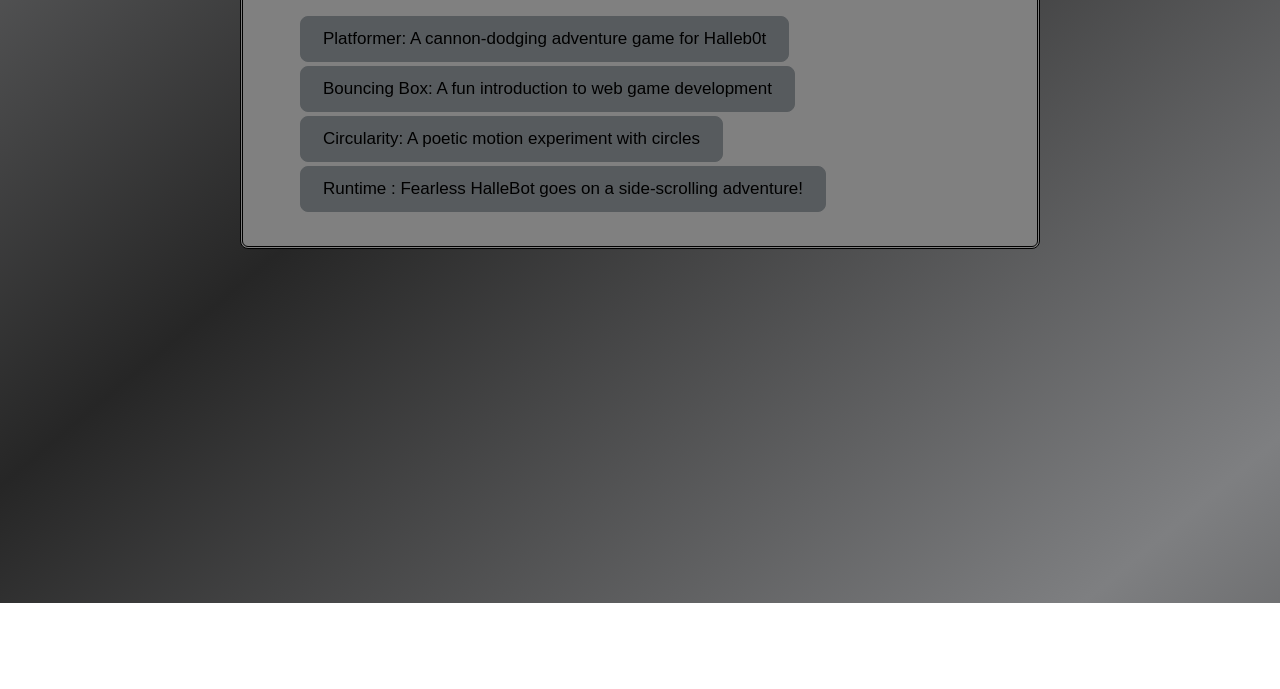
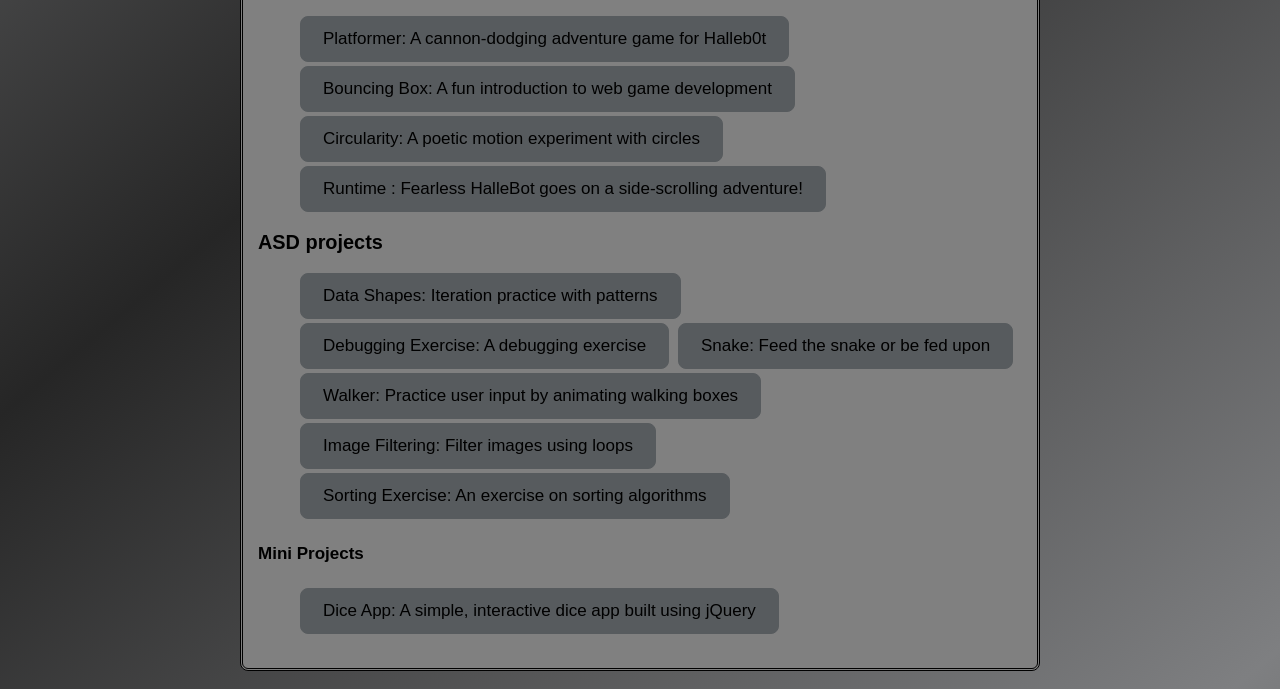
Before and after one commit to aldana48509/aldana48509.github.io, a plain HTML site: page portfolio.html in a window 1280 px wide. Shown: the part 197-886 px from the top of the page. Before the commit the page ends 800 px from the top, so only its background shows below. Drawn offline with Linux system fonts and the light colour scheme.

Commit message:
asd project

```diff
--- a/portfolio.html
+++ b/portfolio.html
@@ -38,7 +38,32 @@
               <a href="fsd-projects/runtime/">Runtime : Fearless HalleBot goes on a side-scrolling adventure!</a>
             </li>
           <!-- ASD projects will go here -->
-
+          </ul>
+          <h3>ASD projects</h3>
+          <ul id = "portfolio">
+            <li class= "nav-li">
+              <a href="asd-projects/data-shapes"> Data Shapes: Iteration practice with patterns</a>
+            </li>
+            <li class = "nav-li">
+              <a href="asd-projects/debugging-exercise"> Debugging Exercise: A debugging exercise</a>
+            </li>
+            <li class = "nav-li">
+              <a href="asd-projects/snake">Snake: Feed the snake or be fed upon</a>
+            </li>
+            <li class = "nav-li">
+              <a href="asd-projects/walker">Walker: Practice user input by animating walking boxes</a>
+            </li>
+            <li class = "nav-li">
+              <a href="asd-projects/image-filtering">Image Filtering: Filter images using loops</a>
+            </li>
+            <li class = "nav-li"><a href="asd-projects/sorting">Sorting Exercise: An exercise on sorting algorithms</a>
+            </li>
+          </ul>
+          <h4>Mini Projects</h4>
+          <ul id ="portfolio">
+            <li class = "nav-li">
+              <a href="asd-projects/dice-app"> Dice App: A simple, interactive dice app built using jQuery</a>
+            </li>
           </ul>
         </div>
       </main>
```
